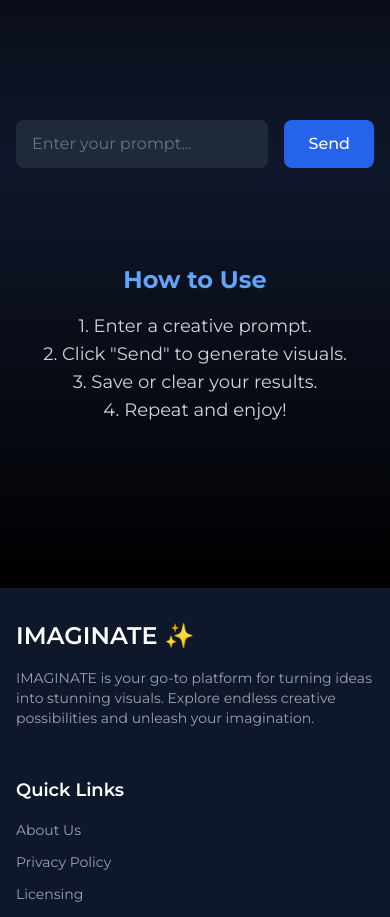
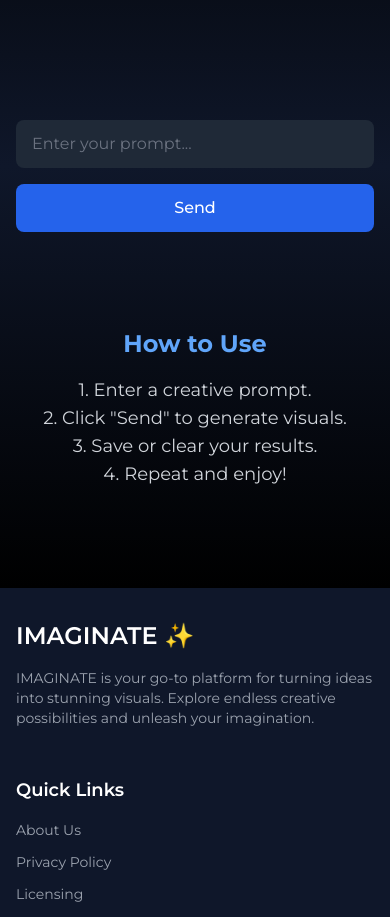
Before and after one commit to ayush-848/Imaginate, a React (Vite) app in the folder frontend/: page / in a window 390 px wide. Shown: the part 1100-2017 px from the top of the page. Built offline with nearby package versions, Linux system fonts and the light colour scheme.

Commit message:
fixed the get started for smaller screens

```diff
--- a/frontend/src/components/GetStarted.jsx
+++ b/frontend/src/components/GetStarted.jsx
@@ -72,7 +72,7 @@ const GetStarted = () => {
         </p>
 
         {/* Input & Submit Button */}
-        <div className="flex gap-4 mb-6 mt-40">
+        <div className="flex flex-col sm:flex-row gap-4 mb-6 mt-40">
           <input
             type="text"
             placeholder="Enter your prompt..."
@@ -145,9 +145,7 @@ const GetStarted = () => {
 
         {/* Instructions Section */}
         <div className="text-center text-gray-300 mt-24">
-          <h3 className="text-2xl font-bold text-blue-400 mb-4">
-            How to Use
-          </h3>
+          <h3 className="text-2xl font-bold text-blue-400 mb-4">How to Use</h3>
           <p className="text-lg">
             1. Enter a creative prompt.<br />
             2. Click "Send" to generate visuals.<br />
```
